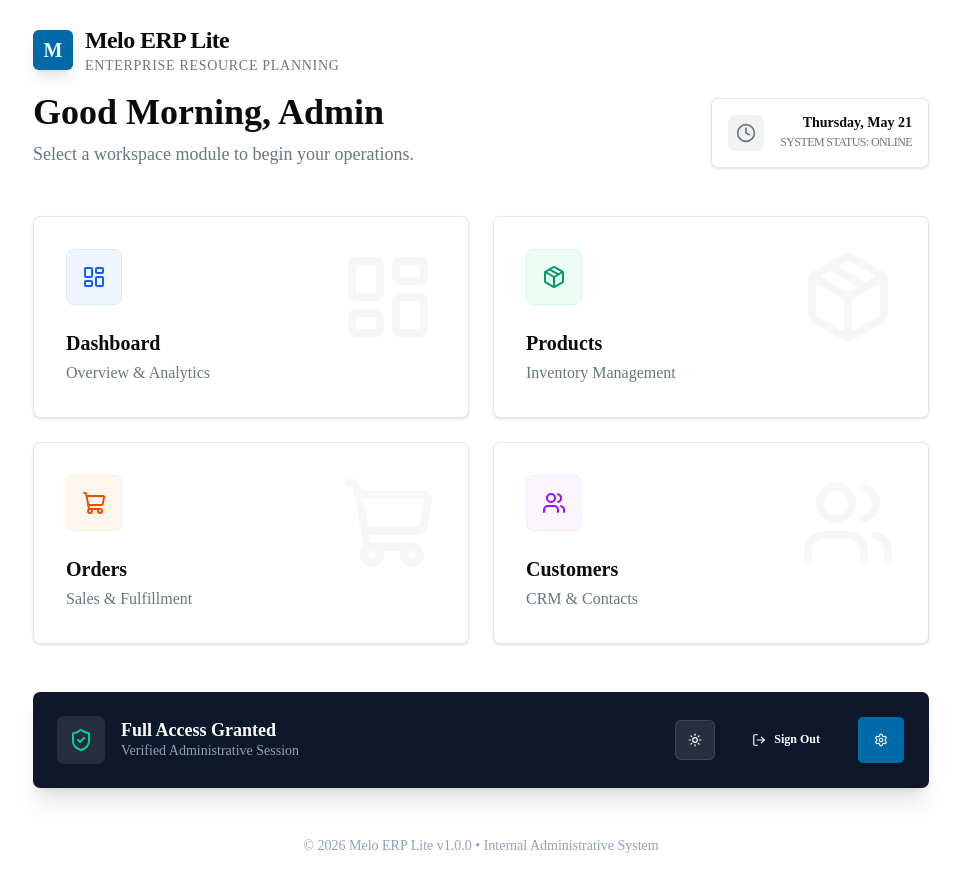
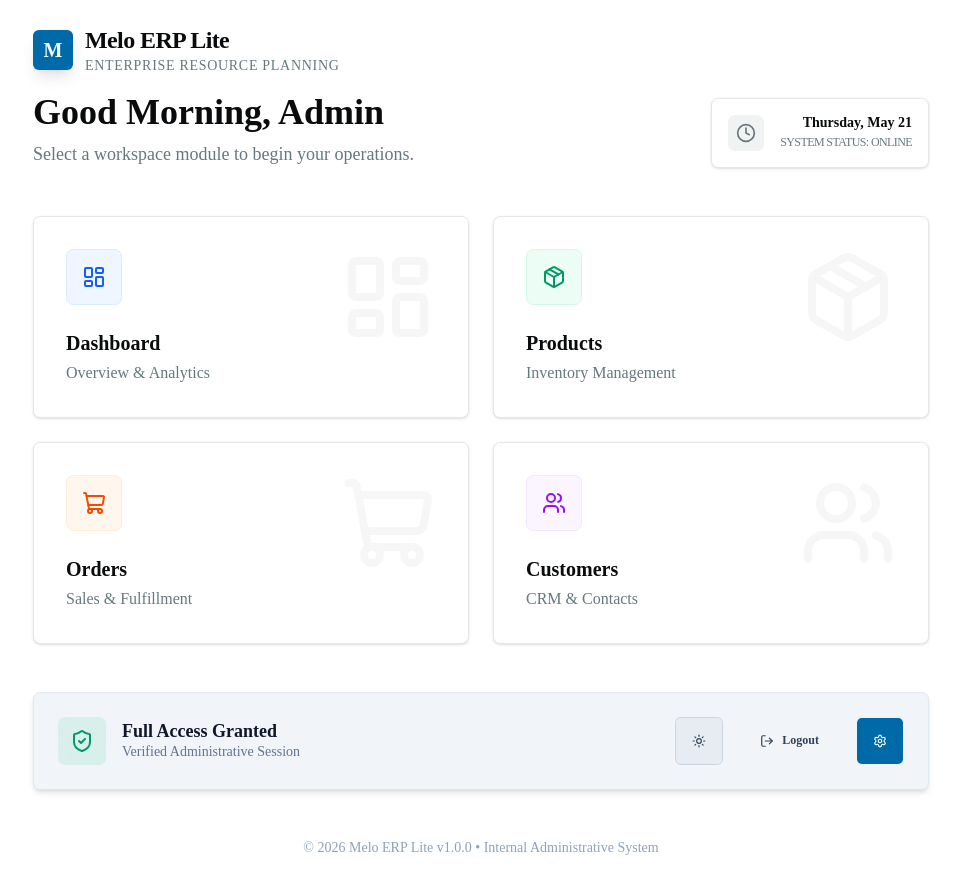
Before and after one commit to Melomakala/melo-erplite-nextjs, a Next.js app: page / in a window 1280 px wide. Shown: the whole page, without its empty margins (159-1120 px from the left). Built offline with nearby package versions, Linux system fonts and the light colour scheme.

Commit message:
fix actionbar

```diff
--- a/src/app/page.tsx
+++ b/src/app/page.tsx
@@ -74,27 +74,26 @@ export default function Home() {
         </div>
 
         {/* Action Bar */}
-        <div className="mt-12 flex flex-col md:flex-row items-center justify-between gap-6 p-6 rounded-lg shadow-xl text-white bg-slate-900">
+        <div className="mt-12 flex flex-col md:flex-row items-center justify-between gap-6 p-6 rounded-lg border border-slate-200 dark:border-slate-800 shadow-md dark:shadow-xl bg-slate-100 dark:bg-slate-900 text-slate-900 dark:text-white transition-colors duration-300">
           <div className="flex items-center gap-4">
-            <div className="w-12 h-12 bg-white/10 rounded-lg flex items-center justify-center backdrop-blur-md">
-              <ShieldCheck className="w-6 h-6 text-emerald-400" />
+            <div className="w-12 h-12 bg-emerald-500/10 dark:bg-white/10 rounded-lg flex items-center justify-center backdrop-blur-md">
+              <ShieldCheck className="w-6 h-6 text-emerald-600 dark:text-emerald-400" />
             </div>
             <div>
-              <p className="font-bold text-lg leading-tight text-white">Full Access Granted</p>
-              <p className="text-slate-400 text-sm">Verified Administrative Session</p>
+              <p className="font-bold text-lg leading-tight text-slate-900 dark:text-white">Full Access Granted</p>
+              <p className="text-slate-500 dark:text-slate-400 text-sm">Verified Administrative Session</p>
             </div>
           </div>
 
           <div className="flex items-center gap-3 w-full md:w-auto">
-            <ThemeToggle className="bg-white/10 border-white/20 text-white hover:bg-white/20 hover:text-white" />
+            <ThemeToggle className="h-12 w-12 bg-slate-200/70 dark:bg-white/10 border-slate-300 dark:border-white/20 text-slate-700 dark:text-white hover:bg-slate-300/70 dark:hover:bg-white/20 hover:text-slate-900 dark:hover:text-white" />
             <Link href="/login">
-
               <Button
                 variant="ghost"
-                className="h-12 px-6 text-white hover:bg-white/10 rounded-md font-bold flex gap-2"
+                className="h-12 px-6 text-slate-700 dark:text-white hover:bg-slate-200/70 dark:hover:bg-white/10 rounded-md font-bold flex gap-2"
               >
                 <LogOut className="w-5 h-5" />
-                Sign Out
+                Logout
               </Button>
             </Link>
             <Link href="/settings">
```
